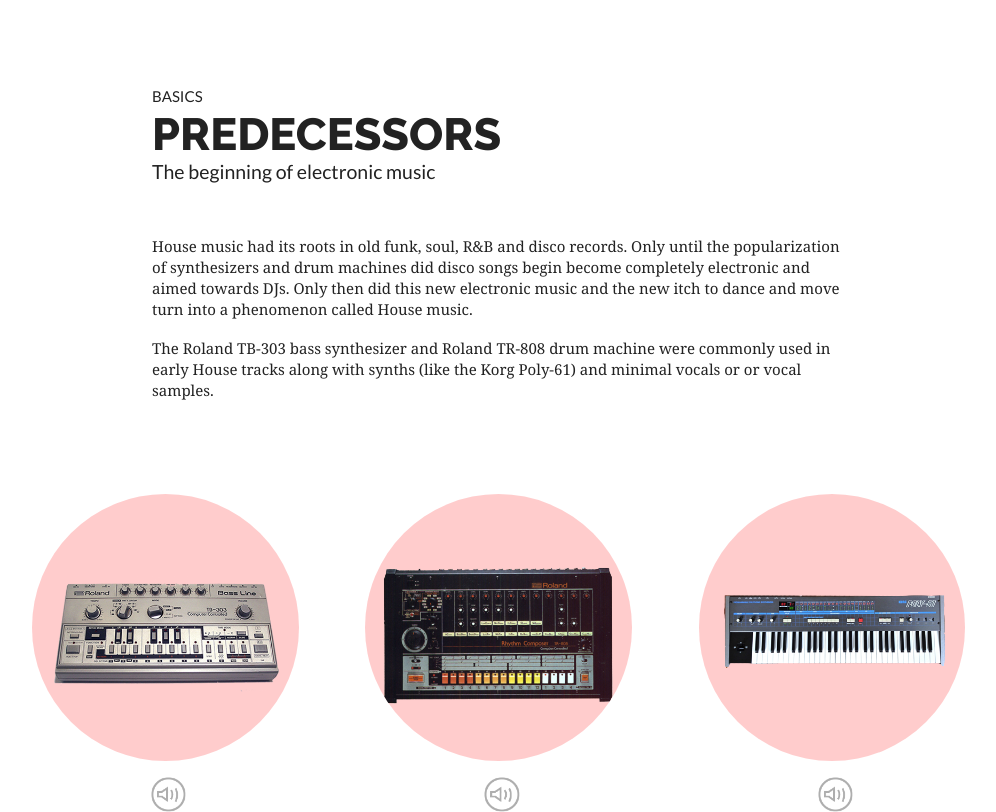
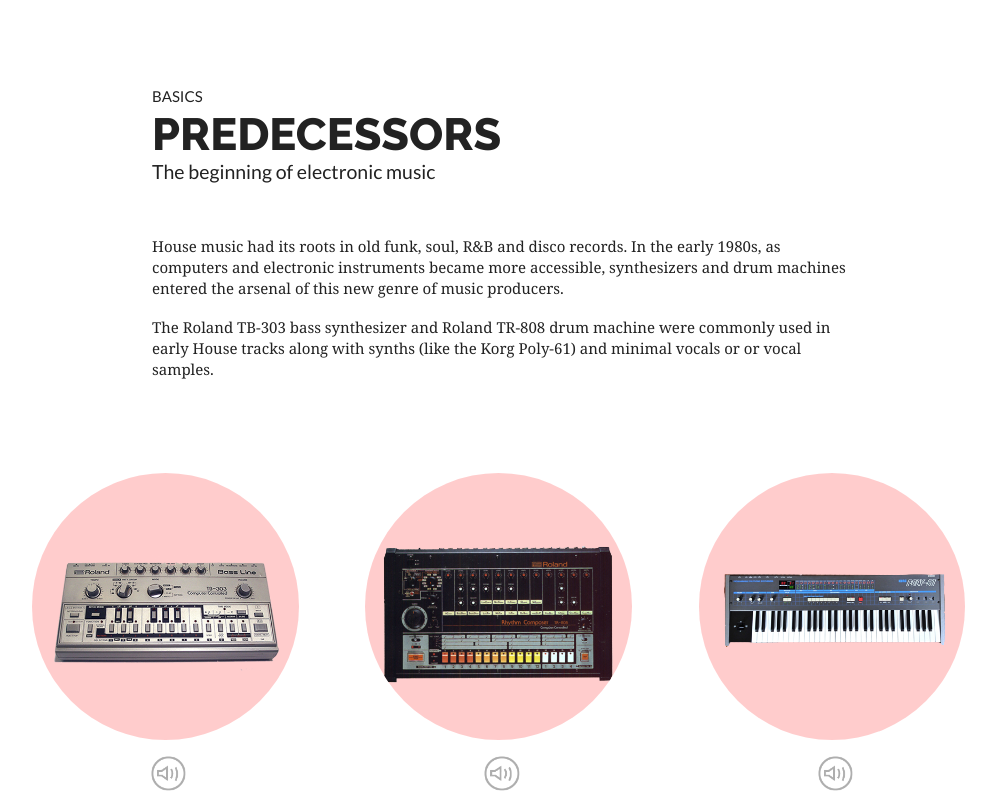
Before and after one commit to ctong1124/House-Music-Website, a PHP site: page /timeline/basics.php in a window 1280 px wide. Shown: the part 1484-2296 px from the top of the page, without its empty margins (138-1134 px from the left). Run offline with PHP 8.4, Linux system fonts and the light colour scheme; some libraries are stand-ins or nearby versions.

Commit message:
no message

```diff
--- a/about.php
+++ b/about.php
@@ -36,8 +36,8 @@
             <div class="col12">
               <p>
                 A Guide to House Music is the work of <a href="http://www.carisatong.com" target="blank">Carisa Tong</a>
-                for Northeastern University's undegraduate Web Design and Development course (IM2400). This site
-                would not be possible without the information from these sources
+                for Northeastern University's undergraduate Web Design and Development course (IM2400). This site contains
+                content from these sources:
               </p>
             </div>
           </div>
--- a/timeline/basics.php
+++ b/timeline/basics.php
@@ -104,10 +104,9 @@
           <div class="section pad-small-bottom">
             <div class="section-fixed">
               <p>
-                House music had its roots in old funk, soul, R&B and disco records. Only until the
-                popularization of synthesizers and drum machines did disco songs begin become
-                completely electronic and aimed towards DJs. Only then did this new electronic music and the new itch
-                to dance and move turn into a phenomenon called House music.
+                House music had its roots in old funk, soul, R&amp;B and disco records. In the early 1980s,
+                as computers and electronic instruments became more accessible, synthesizers and drum machines entered
+                the arsenal of this new genre of music producers.
               </p>
               <p>
                 The Roland TB-303 bass synthesizer and Roland TR-808 drum machine were commonly used
@@ -145,7 +144,7 @@
                   <p><span class="hanging quote">&ldquo;</span>The Roland TR-808 Rhythm Composer
                     (a.k.a. the "808") was one of the first programmable drum machines ("TR" standing for
                     Transistor Rhythm) <br> <br>
-                    "Raga Bhairavi" from Charanjit Singh's Ten Ragas to a Disco Beat (1982). Using the TR-808
+                    [The music sample is] "Raga Bhairavi" from Charanjit Singh's Ten Ragas to a Disco Beat (1982). Using the TR-808
                     along with the TB-303, it resembled later acid house music.<span class="quote">&rdquo;</span></p>
                    <div class="sans-serif-p">
                     -via <a href="http://en.wikipedia.org/wiki/Roland_TR-808" target="blank">Wikipedia</a>
--- a/timeline/detroit.php
+++ b/timeline/detroit.php
@@ -32,7 +32,7 @@
             <div class="section pad-med-bot">
               <div class="section-fixed">
               <p>As the House music culture boomed in Chicago, it trickled its way to nearby Detroit, MI.
-                There wasn't much a difference between early House and Techno tracks, but in the late 1980s,
+                In the beginning there wasn't much a difference between early House and Techno tracks, but in the late 1980s,
                 Detroit gave birth to a genre of music that would take on the name techno.
               </p>
               </div>
@@ -55,7 +55,7 @@
               <p>Juan Atkins, Kevin Saunderson and Derrick May were three friends who grew up in Belleville,
                 MI, a town 30 miles southwest of Detroit. While in high school, they began to produce music in
                 basement during the late 70s. Inspired by funk, new wave and disco, they began to make music on
-                their computers, using synths and learning how to turntable.</p>
+                their computers, using synths and learning how to DJ turntables.</p>
 
               <p>By the late 1980s, the three were regular DJs on the club and underground scene and began to
                 experiment with electronic music that would begin to emulate Detroit's industrial history. </p>
```
Also changed, not shown: timeline/early1980s.php (+4 -5 lines), timeline/uk.php (+4 -4 lines).
